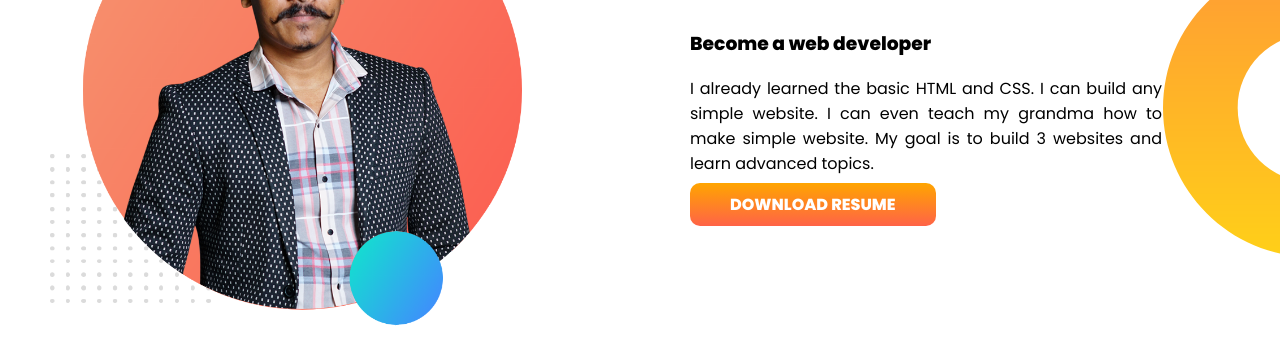
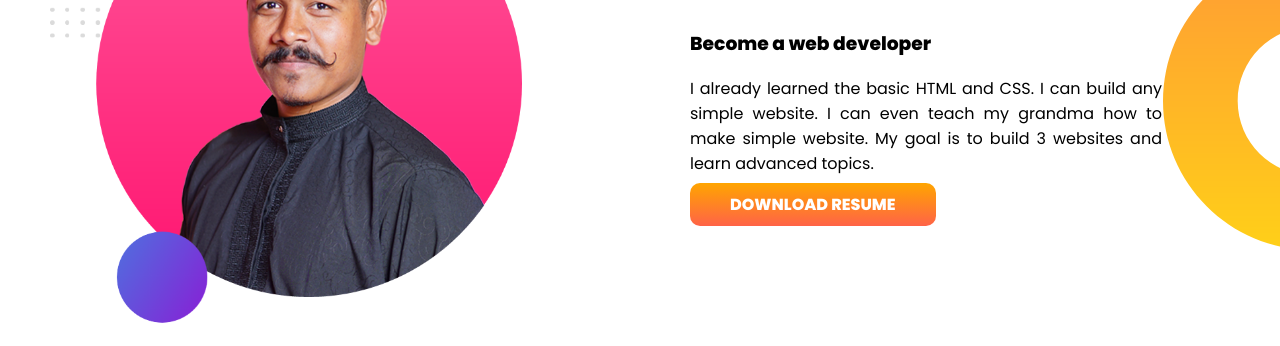
Before and after one commit to robindeveloperbd/developer-protfolio, a plain HTML site: page index.html in a window 1280 px wide. Shown: the part 755-1101 px from the top of the page. Drawn offline with Linux system fonts and the light colour scheme.

Commit message:
index.html

```diff
--- a/index.html
+++ b/index.html
@@ -36,7 +36,7 @@
             </div>
             <!-- This is image area -->
             <div class="images-area half-width">
-                <img src="images/my-bg.png" alt="Sk Robin Miah">
+                <img src="images/my-bg2.png" alt="Sk Robin Miah">
             </div>
     </section>
 </body>
```
